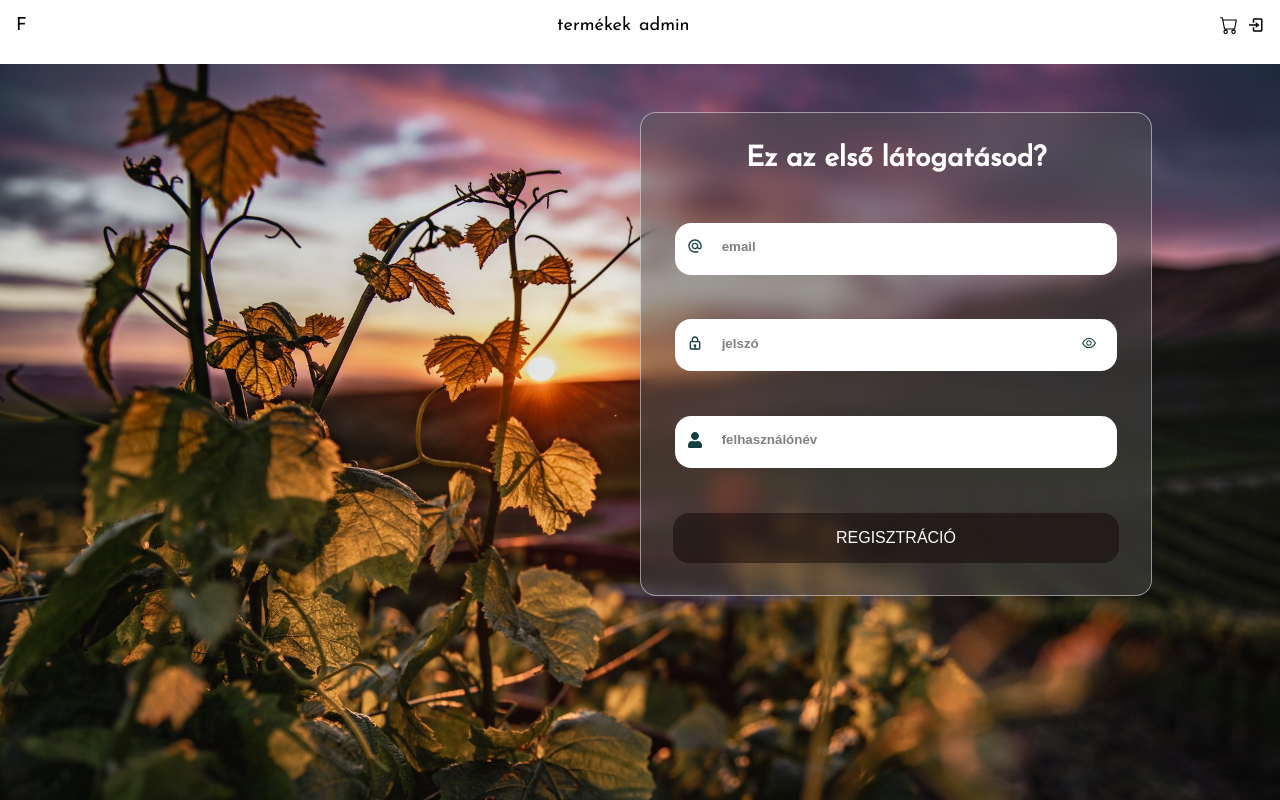
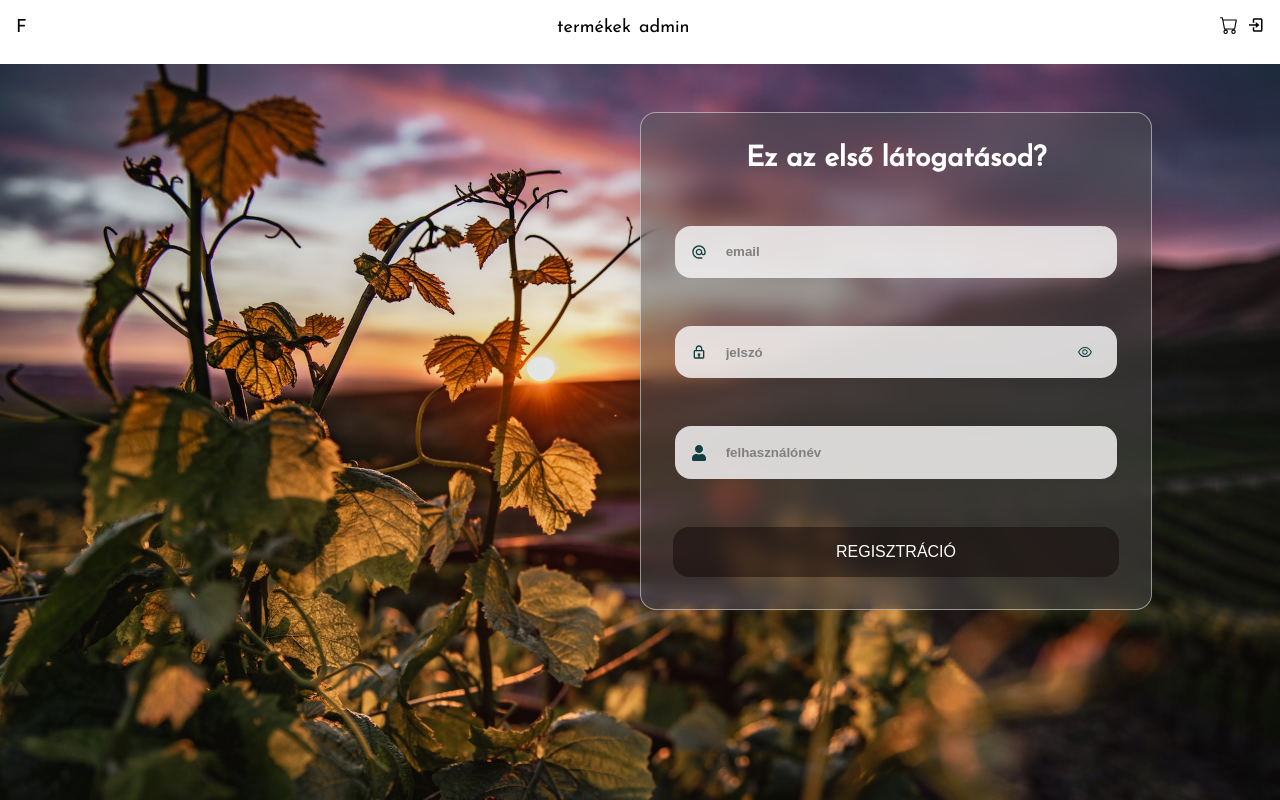
Before and after one commit to Zsofi24/webshop-project-react-nodejs, a React (Create React App) app in the folder frontend/: page /regisztracio in a window 1280 px wide. Built offline with nearby package versions, Linux system fonts and the light colour scheme; no server answers; a web font is replaced by a local one.

Commit message:
auth form css

```diff
--- a/frontend/src/assets/css/Button.js
+++ b/frontend/src/assets/css/Button.js
@@ -60,7 +60,8 @@ export const CartDelete = styled(StyledButton)`
 `
 
 export const LoginRegist = styled(StyledButton)`
-  background: rgb(16 4 4 / 47%);
+  background-color: rgb(16 4 4 / 47%);
+  background-size: 0% 100%;
   blur(10.5px);
   color: white;
   padding: 1em 0;
@@ -69,4 +70,19 @@ export const LoginRegist = styled(StyledButton)`
   border: none;
   font-size: var(--fs-400);
   text-transform: uppercase;
+
+  z-index: 1;
+  transition: background-color 0.8s;
+
+  &:hover {
+    background-color: rgb(187 124 124 / 47%);
+    background-image: linear-gradient(
+      to right, rgb(255 255 255 / 6%) 0%,
+      rgb(255 255 255 / 0%) 40%,
+      rgb(208 208 208 / 7%) 100%
+    );
+    background-repeat:no-repeat;
+    background-size: 140% 100%;
+    transition:background-size 1s, background-color 1s;
+  }
 `
--- a/frontend/src/assets/css/main.css
+++ b/frontend/src/assets/css/main.css
@@ -159,9 +159,29 @@ input[type=checkbox] {
 }
 .form-container p .regist-link {
   text-decoration: underline;
+  display: inline-block;
+  position: relative;
+}
+.form-container p .regist-link:hover {
+  text-decoration: none;
+}
+.form-container p .regist-link::before {
+  content: "";
+  position: absolute;
+  right: 0;
+  bottom: 0;
+  width: 0;
+  height: 1.5px;
+  background-color: rgb(194, 186, 186);
+  transition: width 0.4s ease-out;
+}
+.form-container p .regist-link:hover::before {
+  width: 100%;
+  left: 0;
+  right: auto;
 }
 .form-container .input-container {
-  margin: 0.8em 0;
+  margin: 1em 0;
 }
 .form-container .input-container__message {
   min-height: 1.5rem;
@@ -175,12 +195,18 @@ input[type=checkbox] {
   display: flex;
   align-items: center;
   justify-content: center;
-  background-color: white;
+  background-color: rgba(243, 241, 241, 0.86);
   color: rgb(20, 63, 63);
   outline: none;
   border: none;
   border-radius: 16px;
   line-height: 1.5rem;
+  padding: 0.5em 1em;
+}
+.auth-form fieldset:has(> input:focus) {
+  box-shadow: 1px 1px 25px rgba(31, 30, 30, 0.967);
+  background-color: rgb(239, 238, 238);
+  border: 4px solid rgba(16, 4, 4, 0.778);
 }
 .auth-form fieldset span {
   text-align: center;
@@ -194,7 +220,7 @@ input[type=checkbox] {
   outline: none;
   border: none;
   border-radius: 1rem;
-  background-color: inherit;
+  background-color: transparent;
   color: rgb(20, 63, 63);
   width: 100%;
   font-weight: 600;
@@ -398,6 +424,7 @@ header {
 .navshop {
   display: flex;
   justify-content: space-between;
+  align-items: center;
   padding: 1rem;
 }
 .navshop__elements > a {
--- a/frontend/src/assets/scss/components/_authForm.scss
+++ b/frontend/src/assets/scss/components/_authForm.scss
@@ -57,11 +57,34 @@
 
         .regist-link {
             text-decoration: underline;
+            display: inline-block;
+            position: relative;
+
+            &:hover {
+                text-decoration: none;
+            }
+
+            &::before {
+                content: "";
+                position: absolute;
+                right: 0;
+                bottom: 0;
+                width: 0;
+                height: 1.5px;
+                background-color: rgb(194, 186, 186);
+                transition: width 0.4s ease-out;
+            }
+
+            &:hover::before {
+                width: 100%;
+                left: 0;
+                right: auto;
+            }
         }
     }
 
     .input-container {
-        margin: 0.8em 0;
+        margin: 1em 0;
 
         &__message {
             min-height: 1.5rem;
@@ -80,12 +103,19 @@
         display: flex;
         align-items: center;
         justify-content: center;
-        background-color: white;
+        background-color: rgba(243, 241, 241, 0.86);
         color: rgb(20, 63, 63);
         outline: none;
         border: none;
         border-radius: 16px;
         line-height: 1.5rem;
+        padding: 0.5em 1em;
+
+        &:has(> input:focus) {
+            box-shadow: 1px 1px 25px rgba(31, 30, 30, 0.967);
+            background-color: rgb(239, 238, 238);
+            border: 4px solid rgba(16, 4, 4, 0.778);
+        }
 
         span {
             text-align: center;
@@ -101,7 +131,7 @@
             outline: none;
             border: none;
             border-radius: 1rem;
-            background-color: inherit;
+            background-color: transparent;
             color: rgb(20, 63, 63);
             width: 100%;
             font-weight: 600;
--- a/frontend/src/assets/scss/layout/_nav.scss
+++ b/frontend/src/assets/scss/layout/_nav.scss
@@ -3,6 +3,7 @@
 .navshop {
     display: flex;
     justify-content: space-between;
+    align-items: center;
     padding: 1rem;
 
     &__elements > a {
--- a/frontend/src/components/LoginForm.js
+++ b/frontend/src/components/LoginForm.js
@@ -9,7 +9,6 @@ export default function LoginForm({handleChange, loginSubmit, formData}) {
     const [ passwordVisible, setPasswordVisible ] = useState(false);
 
   return (
-    <>
     <form className='login-form auth-form' onSubmit={(e) => loginSubmit(e)}>
         <div className='input-container'>
             <fieldset>
@@ -21,7 +20,8 @@ export default function LoginForm({handleChange, loginSubmit, formData}) {
                     value={formData.email.value}
                     placeholder='email'
                     onChange={(e) => handleChange(e)}
-                            />
+                >
+                </input>
             </fieldset>
             {/* <span className={`${formData.email.valid ? "valid" : "invalid"}`}>{formData.email.valid ?  <GiCheckMark /> : "X"}</span> */}
         </div>
@@ -43,6 +43,5 @@ export default function LoginForm({handleChange, loginSubmit, formData}) {
 
         <Button type="login-regist">bejelentkezés</Button>
     </form>
-        </>
   )
 }
```
Also changed, not shown: 1 other file (tests, documents, lock files or other folders). Lines whose indentation alone changed are shown as unchanged.
